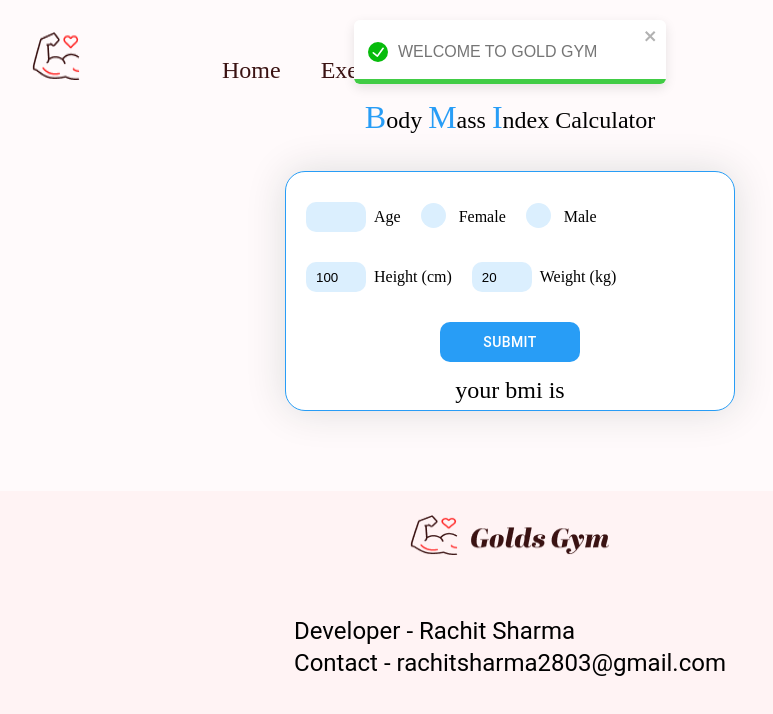
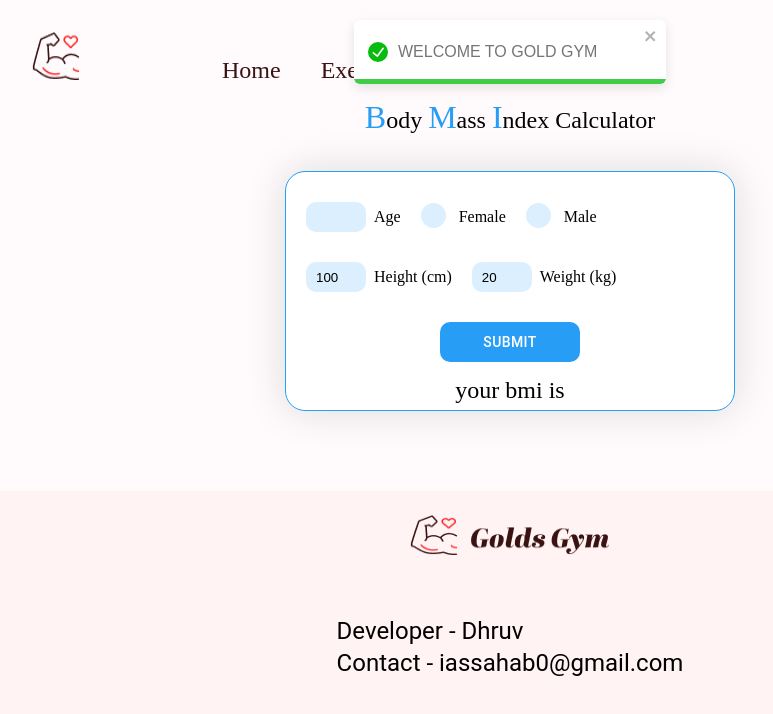
Before and after one commit to rachit0304/Fitness-app, a React (Create React App) app: page /bmicalculator in a window 1280 px wide. Shown: the top 714 px of the page, without its empty margins (130-903 px from the left). Built offline with nearby package versions, Linux system fonts and the light colour scheme.

Commit message:
Update Footer.js

```diff
--- a/src/components/Footer.js
+++ b/src/components/Footer.js
@@ -9,9 +9,9 @@
       <Stack gap='40px' alignItems="center" px='40px' pt="24px">
         <img src={Logo} alt="logo" width='200px' height='40px' />
         <Typography variant='h5' pb='40px' mt='20px'>
-          Developer - Rachit Sharma
+          Developer - Dhruv
           <br />
-          Contact - rachitsharma2803@gmail.com
+          Contact - iassahab0@gmail.com
         </Typography>
       </Stack>
     </Box>
```
